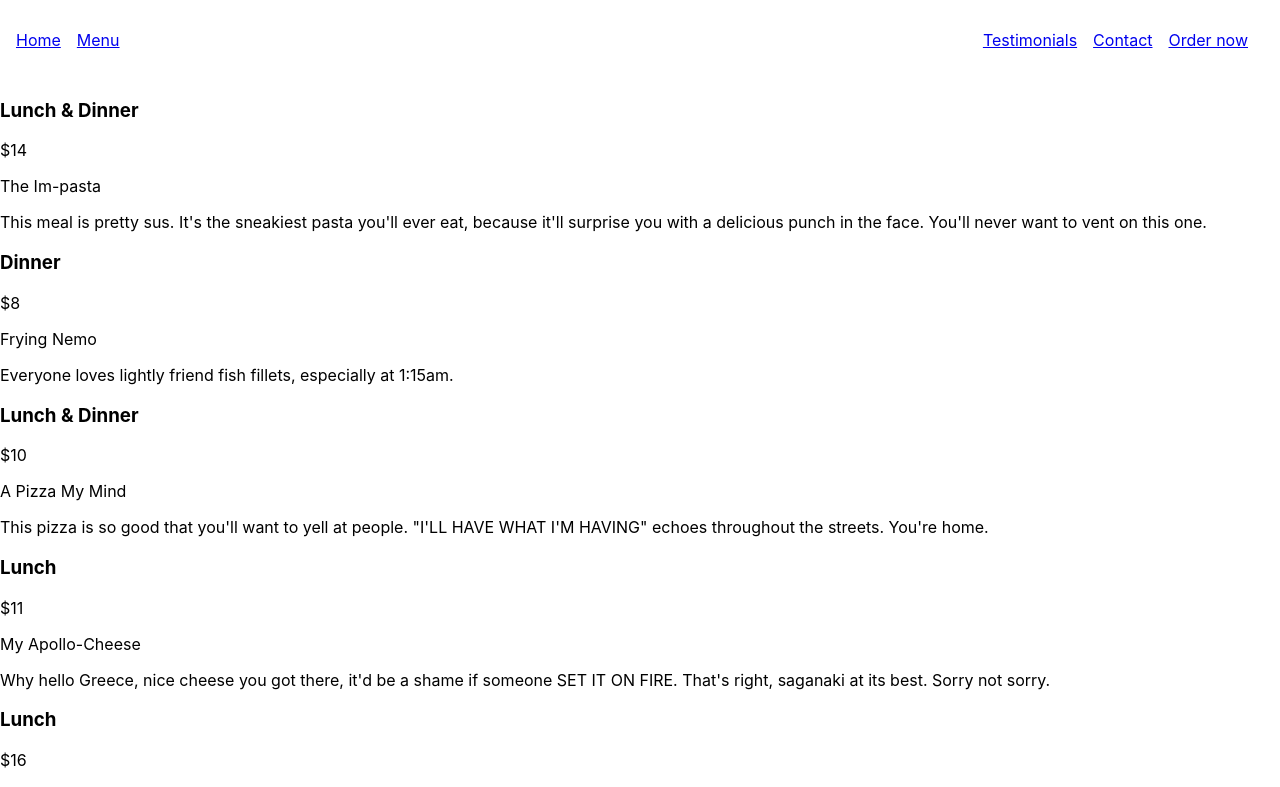
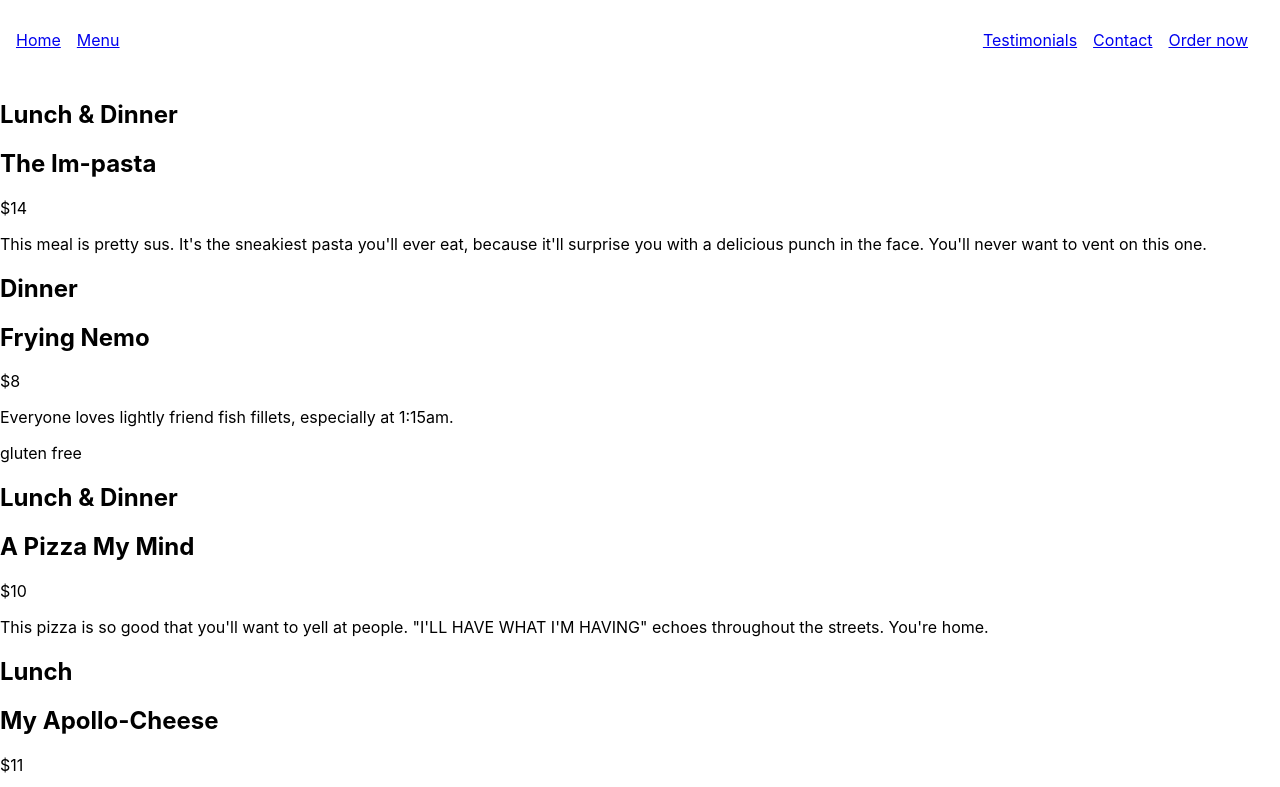
Before and after one commit to charliegerard/demo-restaurant-contentful-next, a Next.js app: page /menu in a window 1280 px wide. Shown: the top 787 px of the page. Built offline with nearby package versions, Linux system fonts and the light colour scheme.

Commit message:
add dietary options

```diff
--- a/pages/menu.js
+++ b/pages/menu.js
@@ -2,13 +2,31 @@ import Head from "next/head";
 import Nav from "@components/Nav";
 import menu from "../data/menu.json";
 
+const dietsMapping = {
+  vegan: "vegan",
+  vegetarian: "vegetarian",
+  glutenFree: "gluten free",
+};
+
 export default function Menu() {
   const displayCategory = (cat) => {
     if (cat.length > 1) {
-      return <h3>{cat.join(" & ")}</h3>;
+      return <h1>{cat.join(" & ")}</h1>;
     }
-    return <h3>{cat}</h3>;
+    return <h1>{cat}</h1>;
   };
+
+  const dietaryOptions = (diets) => {
+    const dietOptions = Object.entries(diets).reduce((acc, item) => {
+      if (item[1]) {
+        acc.push(item[0]);
+      }
+      return acc;
+    }, []);
+
+    return dietOptions.map((d) => dietsMapping[d]).join(" ");
+  };
+
   return (
     <div className="container">
       <Head>
@@ -23,13 +41,13 @@ export default function Menu() {
             return (
               <section key={p.title}>
                 {displayCategory(p.category)}
-
+                <h2>{p.title}</h2>
                 <p>
                   {p.currency}
                   {p.price}
                 </p>
-                <p>{p.title}</p>
                 <p>{p.description}</p>
+                <p>{dietaryOptions(p.dietary)}</p>
               </section>
             );
           })}
```
